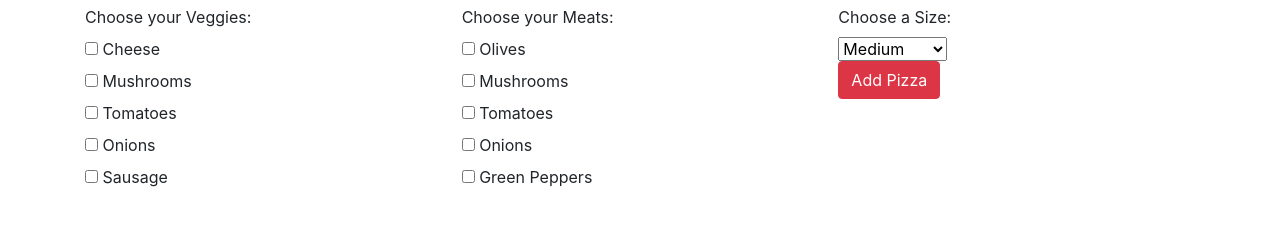
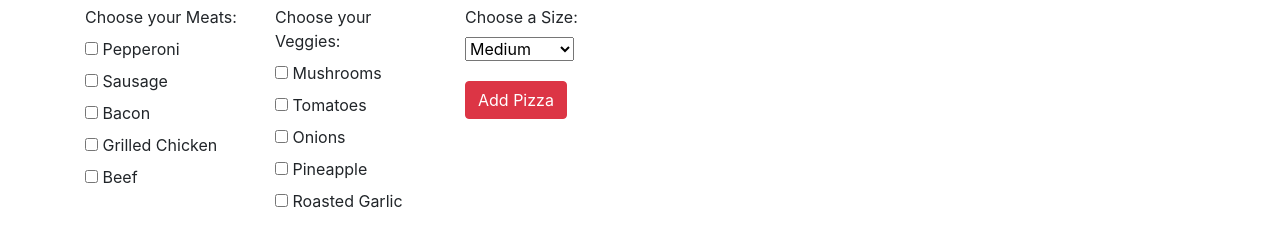
Before and after one commit to hwisoo/order-pizza, a plain HTML site: page index.html in a window 1280 px wide. Shown: the part 99-346 px from the top of the page. Drawn offline with Linux system fonts and the light colour scheme.

Commit message:
edit toppings and input display

```diff
--- a/css/styles.css
+++ b/css/styles.css
@@ -0,0 +1,4 @@
+button#add-pizza {
+  margin-top:20px;
+  margin-bottom:20px;
+}
--- a/index.html
+++ b/index.html
@@ -16,13 +16,35 @@
   <div class="container">
 
     <div class="row">
-          <div class="col">
+        <div class="col col-md-2">
+            <fieldset>
+                <label>Choose your Meats: </label>
+                <div>
+                  <input type="checkbox" id="pepperoni" name="meats" value="pepperoni">
+                  <label for="pepperoni">Pepperoni</label>
+                </div>
+                <div>
+                  <input type="checkbox" id="sausage" name="meats" value="sausage">
+                  <label for="sausage">Sausage</label>
+                </div>
+                <div>
+                  <input type="checkbox" id="bacon" name="meats" value="bacon">
+                  <label for="bacon">Bacon</label>
+                </div>
+                <div>
+                  <input type="checkbox" id="chicken" name="meats" value="chicken">
+                  <label for="chicken">Grilled Chicken</label>
+                </div>
+                <div>
+                  <input type="checkbox" id="beef" name="meats" value="beef">
+                  <label for="beef">Beef</label>
+                </div>
+              </fieldset>
+            </div>
+
+          <div class="col col-md-2">
           <fieldset>
             <label>Choose your Veggies: </label>
-            <div>
-              <input type="checkbox" id="cheese" name="topping" value="cheese">
-              <label for="cheese">Cheese</label>
-            </div>
             <div>
               <input type="checkbox" id="mushrooms" name="topping" value="mushrooms">
               <label for="mushrooms">Mushrooms</label>
@@ -36,39 +58,19 @@
               <label for="onions">Onions</label>
             </div>
             <div>
-              <input type="checkbox" id="sausage" name="topping" value="sausage">
-              <label for="sausage">Sausage</label>
+              <input type="checkbox" id="pineapple" name="topping" value="pineapple">
+              <label for="pineapple">Pineapple</label>
+            </div>
+            <div>
+              <input type="checkbox" id="garlic" name="topping" value="garlic">
+              <label for="garlic">Roasted Garlic</label>
             </div>
           </fieldset>
         </div>
 
 
-          <div class="col">
-            <fieldset>
-                <label>Choose your Meats: </label>
-                <div>
-                  <input type="checkbox" id="olives" name="meats" value="olives">
-                  <label for="olives">Olives</label>
-                </div>
-                <div>
-                  <input type="checkbox" id="mushrooms" name="meats" value="mushrooms">
-                  <label for="mushrooms">Mushrooms</label>
-                </div>
-                <div>
-                  <input type="checkbox" id="tomatoes" name="meats" value="tomatoes">
-                  <label for="tomatoes">Tomatoes</label>
-                </div>
-                <div>
-                  <input type="checkbox" id="onions" name="meats" value="onions">
-                  <label for="onions">Onions</label>
-                </div>
-                <div>
-                  <input type="checkbox" id="green-peppers" name="meats" value="green-peppers">
-                  <label for="green-peppers">Green Peppers</label>
-                </div>
-              </fieldset>
-            </div>
-        <div class="col">
+
+        <div class="col col-md-2">
           <fieldset>
           <label>Choose a Size: </label><br>
           <select name="size" id="size">
--- a/js/scripts.js
+++ b/js/scripts.js
@@ -69,7 +69,10 @@ function displayPizzaDetails(pizzaToDisplay){
   var pizzaList = $("ul#pizzas");
   var htmlForPizzaInfo = "";
   pizzaToDisplay.pizzas.forEach(function(pizza){
-    htmlForPizzaInfo += "<li id=" + pizza.id + ">" + pizza.size + "</li>";
+    if(pizza.meats.length > 0 ){
+      htmlForPizzaInfo += "<li id=" + pizza.id + ">" + pizza.size +" " + pizza.meats[0]+ "Pizza" + "</li>";
+    }
+
   });
   pizzaList.html(htmlForPizzaInfo);
 }
@@ -78,6 +81,7 @@ $(document).ready(function(){
   $("p#totalSentence").hide();
   $("button#add-pizza").click(function(){
     event.preventDefault();
+    $("p#totalSentence").hide();
 
     var size = $("select#size").val();
     var veggies = [];
@@ -96,6 +100,7 @@ $(document).ready(function(){
     displayPizzaDetails(shoppingCart);
     total.html(shoppingCart.calculateTotal());
     $("p#totalSentence").fadeIn();
+
     console.log(size);
     console.log(newPizza);
     console.log(shoppingCart);
```
